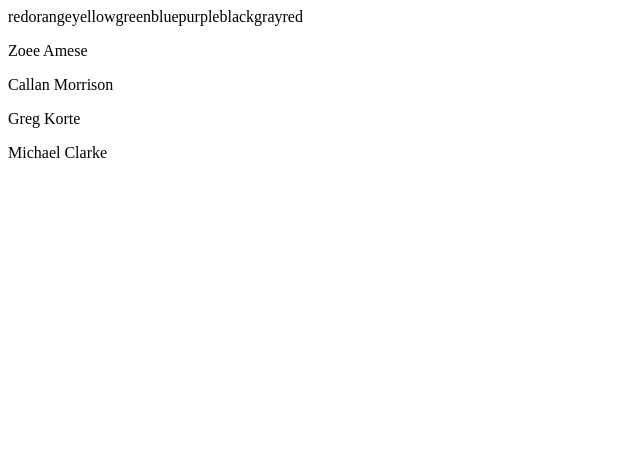
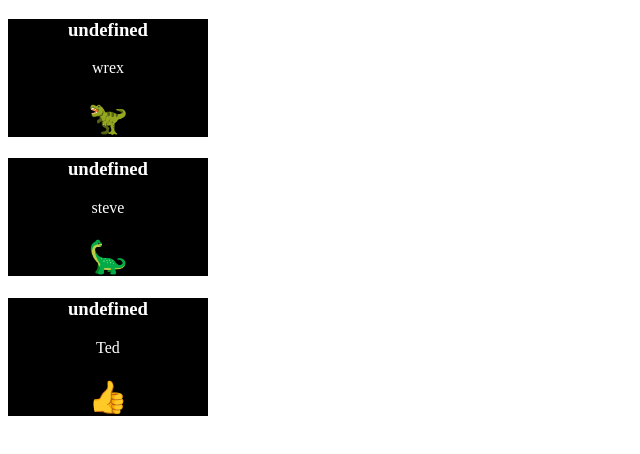
Before and after one commit to jbkey2015/dom-loops, a plain HTML site: page index.html in a window 1280 px wide. Shown: the whole page, without its empty margins (0-640 px from the left). Drawn offline with Linux system fonts and the light colour scheme.

Commit message:
added dinos

```diff
--- /dev/null
+++ b/dinos.js
@@ -0,0 +1,39 @@
+console.log('🦖vs🦕')
+
+const dinosaurs = [
+    {
+      dinoType: 't-rex',
+      name: 'wrex',
+      emoji: '🦖'
+    },
+    {
+      dinoType: 'stegosaurus',
+      name: 'steve',
+      emoji: '🦕'
+    },
+    {
+      dinoType: 'velociraptor',
+      name: 'Ted',
+      emoji: '👍',
+    }
+  ];
+
+  const printToDom = (toPrint, divId) => {
+    document.getElementById(divId).innerHTML += toPrint
+}
+
+  const dinoPrinter = (dinoArr) => {
+      for (let i = 0; i < dinoArr.length; i++){
+          const dino = dinoArr[i]
+          const stringToPrint = `
+         <div class = "dino-card">
+             <h3>${dino.dinotype}</h3>
+             <p>${dino.name}</p>
+             <h1>${dino.emoji}</h1>
+         </div>
+        `
+        printToDom(stringToPrint, 'dino-div')
+      }
+  }
+
+  dinoPrinter(dinosaurs)
--- a/index.html
+++ b/index.html
@@ -10,7 +10,11 @@
 <body>
     <div id="rainbow"></div>
     <div id="people"></div>
+    <div id="dino-div"></div>
+
+
     <script src="main.js"></script>
-    <script src="loops.js"></script>
+   <!---<script src="loops.js"></script>---->
+    <script src="dinos.js"></script>
 </body>
 </html>
--- a/main.css
+++ b/main.css
@@ -1,3 +1,10 @@
 body {
     background-color: white;
 }
+
+.dino-card {
+    background-color: black;
+    color: white;
+    width: 200px;
+    text-align: center;
+}
```
